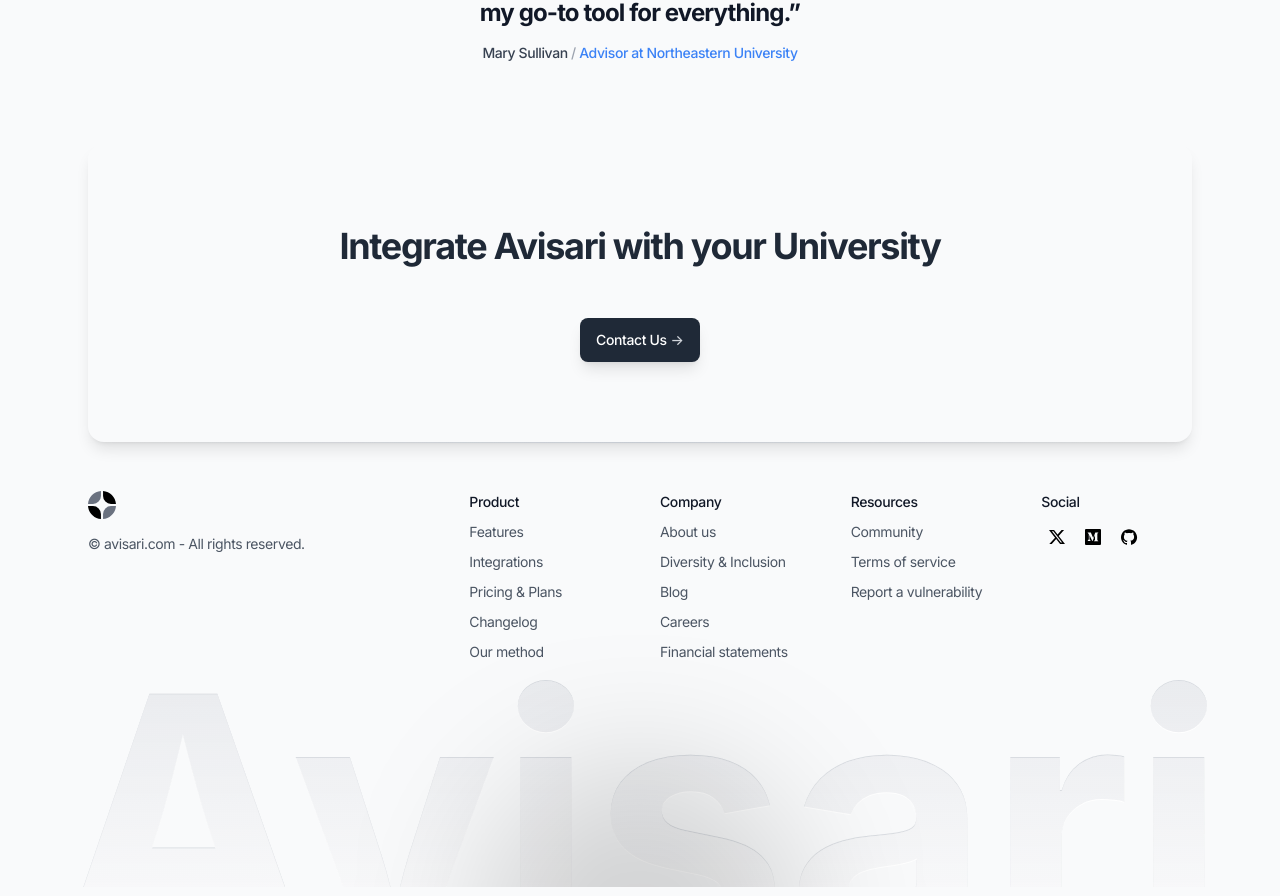
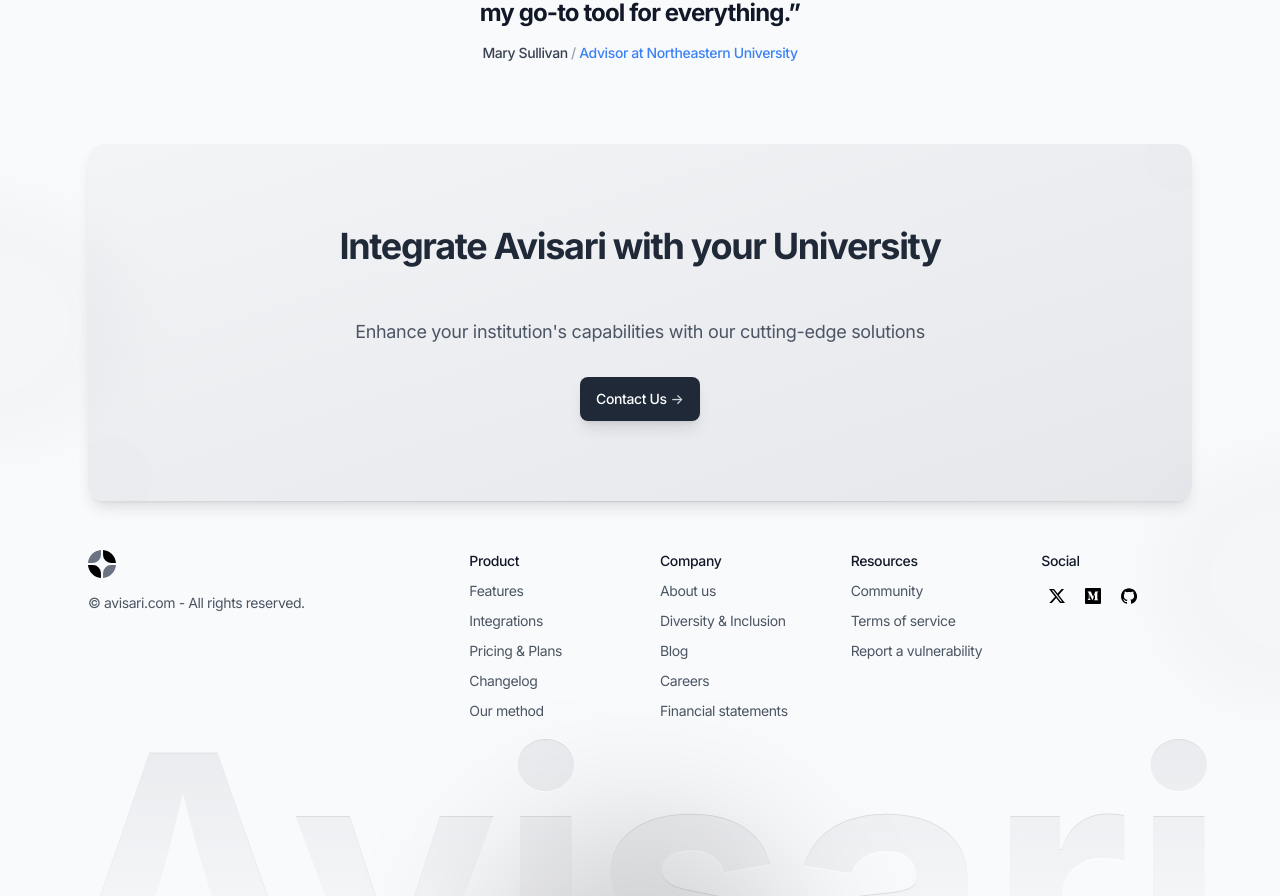
Before and after one commit to AnthonyCampos1234/Avisari, a Next.js app: page / in a window 1280 px wide. Shown: the part 2794-3690 px from the top of the page. Built offline with nearby package versions, Linux system fonts and the light colour scheme; no server answers.

Commit message:
more changes

```diff
--- a/components/cta.tsx
+++ b/components/cta.tsx
@@ -2,16 +2,24 @@ import Image from "next/image";
 
 export default function Cta() {
   return (
-    <section>
+    <section className="relative">
       <div className="mx-auto max-w-6xl px-4 sm:px-6">
         <div
           className="relative overflow-hidden rounded-2xl text-center bg-gray-50 shadow-lg"
           data-aos="zoom-y-out"
         >
-          <div className="px-4 py-12 md:px-12 md:py-20">
+          {/* Background pattern */}
+          <div className="absolute inset-0 bg-opacity-50 bg-gradient-to-br from-gray-100 to-gray-200" aria-hidden="true"></div>
+
+          {/* Decorative circles */}
+          <div className="absolute top-0 right-0 -mt-4 -mr-4 h-16 w-16 rounded-full bg-gray-200 opacity-30"></div>
+          <div className="absolute bottom-0 left-0 -mb-4 -ml-4 h-20 w-20 rounded-full bg-gray-200 opacity-30"></div>
+
+          <div className="relative px-4 py-12 md:px-12 md:py-20">
             <h2 className="mb-6 text-3xl font-bold text-gray-800 md:mb-12 md:text-4xl">
               Integrate Avisari with your University
             </h2>
+            <p className="mb-8 text-lg text-gray-600">Enhance your institution's capabilities with our cutting-edge solutions</p>
             <div className="mx-auto max-w-xs sm:flex sm:max-w-none sm:justify-center">
               <a
                 className="btn group mb-4 w-full bg-gray-800 text-white shadow hover:bg-gray-700 sm:mb-0 sm:w-auto"
@@ -28,6 +36,10 @@ export default function Cta() {
           </div>
         </div>
       </div>
+
+      {/* Decorative blobs */}
+      <div className="absolute top-1/2 left-0 -translate-y-1/2 -translate-x-1/2 w-64 h-64 bg-gray-200 rounded-full mix-blend-multiply filter blur-xl opacity-20" aria-hidden="true"></div>
+      <div className="absolute top-1/2 right-0 translate-y-1/2 translate-x-1/2 w-64 h-64 bg-gray-200 rounded-full mix-blend-multiply filter blur-xl opacity-20" aria-hidden="true"></div>
     </section>
   );
 }
```
